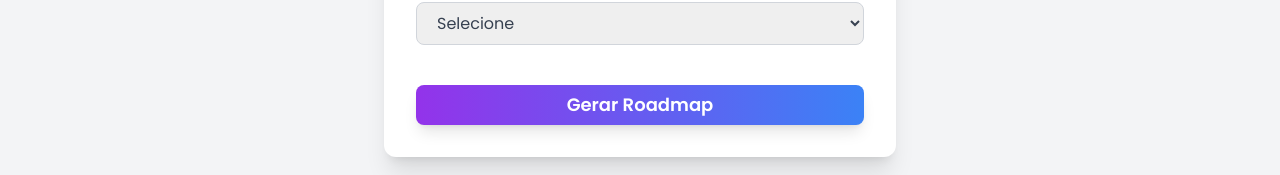
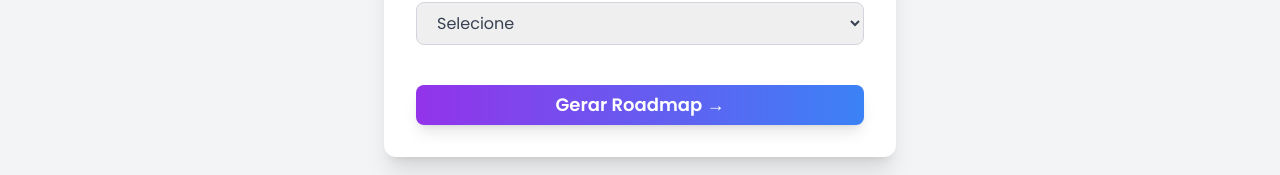
Before and after one commit to fiefaneves/RoadToDev, a Next.js app in the folder front-end/my-app/: page /forms in a window 1280 px wide. Shown: the part 425-600 px from the top of the page. Built offline with nearby package versions, Linux system fonts and the light colour scheme.

Commit message:
fix(main): add → in button

```diff
--- a/front-end/my-app/src/app/forms/page.tsx
+++ b/front-end/my-app/src/app/forms/page.tsx
@@ -241,7 +241,7 @@ const GenerateRoadMapPage = () => {
                   </svg>
                   Gerando...
                 </span>
-              ) : "Gerar Roadmap"}
+              ) : "Gerar Roadmap →"}
             </Button>
             </div>
           </form>
```
